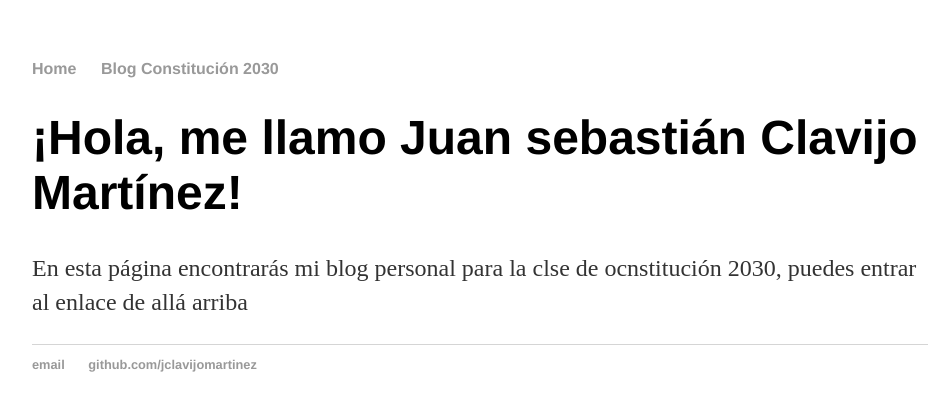
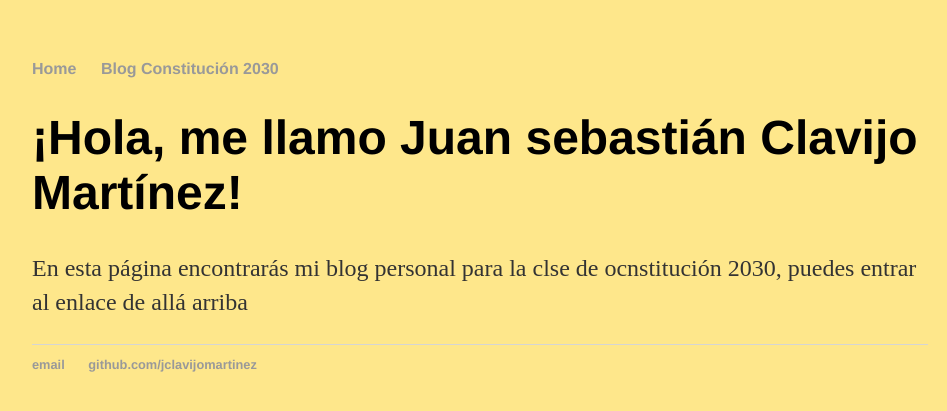
Before and after one commit to jclavijomartinez/jclavijomartinez.github.io, a Jekyll site: the page built from index.html, in a window 1280 px wide. Shown: the top 411 px of the page, without its empty margins (160-1107 px from the left). Built offline with Jekyll 4.4.1, drawn with Linux system fonts in a browser that asks for light colours.

Commit message:
Update main.css
agrego color de fondo

```diff
--- a/css/main.css
+++ b/css/main.css
@@ -1,6 +1,7 @@
 body {
     margin: 60px auto;
     width: 70%;
+    background: rgba(254, 222, 91, 0.7);
 }
 nav ul, footer ul {
     font-family:'Helvetica', 'Arial', 'Sans-Serif';
```
